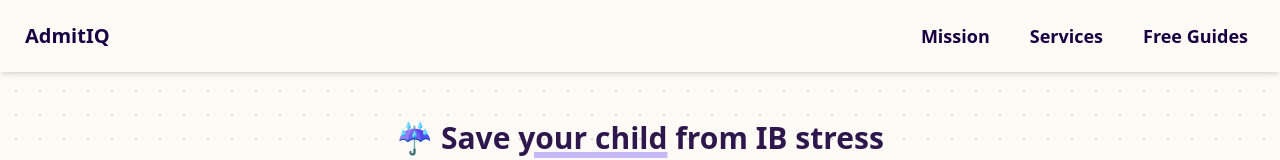
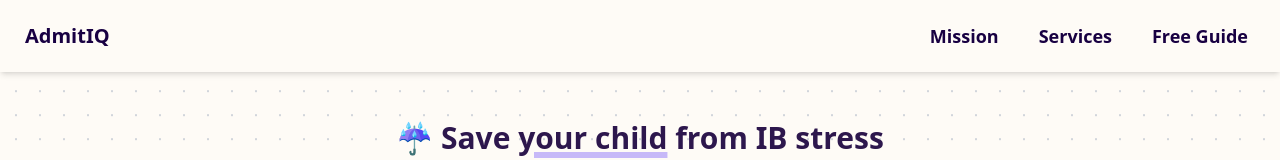
Before and after one commit to edwincheahmp4/admitiq, a SvelteKit app: page / in a window 1280 px wide. Shown: the top 160 px of the page. Built offline with nearby package versions, Linux system fonts and the light colour scheme.

Commit message:
Update +layout.svelte

```diff
--- a/src/routes/(marketing)/+layout.svelte
+++ b/src/routes/(marketing)/+layout.svelte
@@ -33,7 +33,7 @@
         </a></li>
       <li class="md:mx-2">
         <a href="/#free-guides" on:click|preventDefault={() => { document.getElementById('free-guides')?.scrollIntoView({ behavior: 'smooth' }); }}>
-          Free Guides
+          Free Guide
         </a>
       </li>
       <li class="md:mx-0">
```
